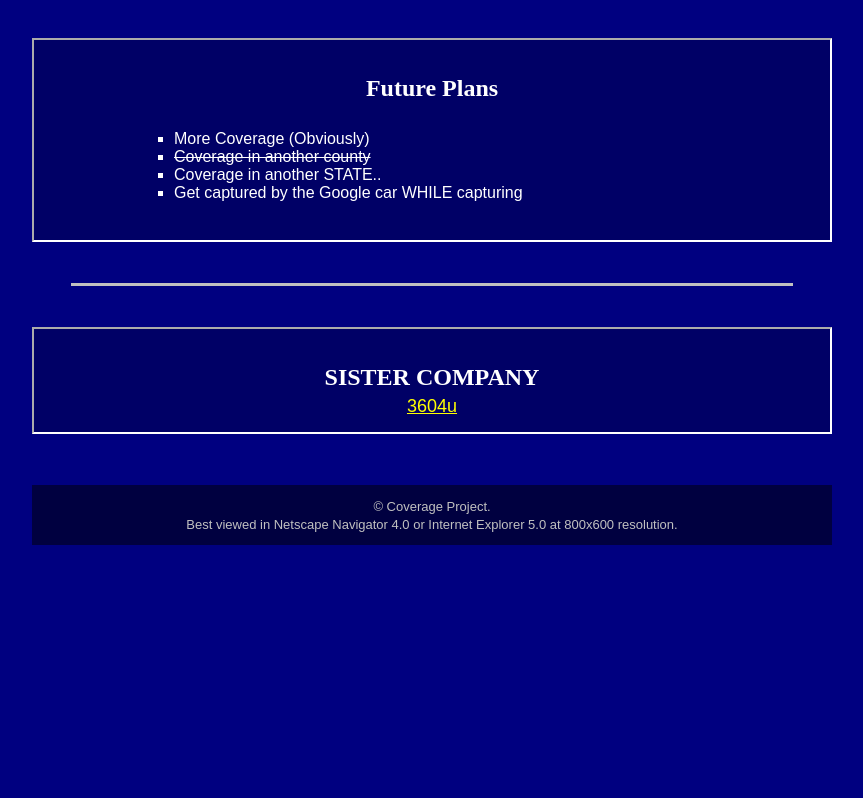
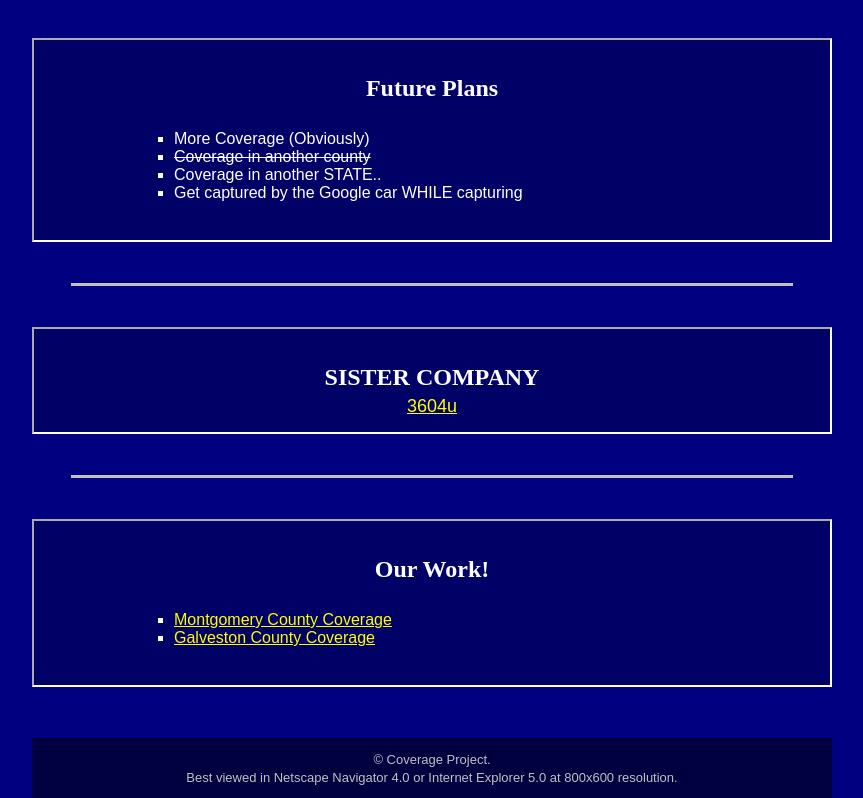
Before and after one commit to brad67ley/tomatocan360, a website: page index.html in a window 1280 px wide. Shown: the part 1027-1825 px from the top of the page, without its empty margins (208-1071 px from the left). Before the commit the page ends 1572 px from the top, so only its background shows below. Drawn offline with Linux system fonts and the light colour scheme.

Commit message:
asdadspoi

```diff
--- a/index.html
+++ b/index.html
@@ -215,6 +215,41 @@
               </center>
             </div>
 
+            <br />
+            <hr size="3" width="90%" color="#c0c0c0" />
+            <br />
+
+            <div class="content-box">
+              <center><h2>Our Work!</h2></center>
+              <table width="100%" border="0" cellpadding="5">
+                <tr>
+                  <td width="10%">&nbsp;</td>
+                  <td width="90%">
+                    <ul type="square">
+                      <li>
+                        <font size="3">
+                          <a
+                            href="https://www.mapillary.com/app/user/TomatoCan360?lat=30.38814692&lng=-96.08869054&z=17&pKey=1619766775670600&focus=photo&x=0.9727295105444129&y=0.5227361004550263&zoom=0"
+                            target="_blank"
+                            >Montgomery County Coverage</a
+                          >
+                        </font>
+                      </li>
+                      <li>
+                        <font size="3">
+                          <a
+                            href="https://www.mapillary.com/app/user/TomatoCan360?lat=29.453585025&lng=-94.6293972&z=18.15177445449862&pKey=1557867226339485&focus=photo&x=0.2569076156544978&y=0.5166786057530617&zoom=0"
+                            target="_blank"
+                            >Galveston County Coverage</a
+                          >
+                        </font>
+                      </li>
+                    </ul>
+                  </td>
+                </tr>
+              </table>
+            </div>
+
             <br /><br />
 
             <table width="100%" border="0" cellpadding="10" bgcolor="#000040">
```
